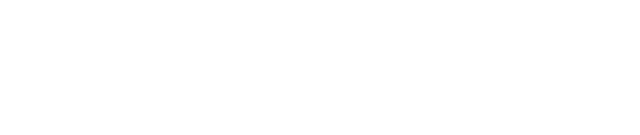
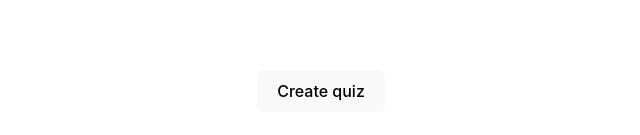
Before and after one commit to MariaPorcires/Quiztopia, a React (Vite) app in the folder Quiztopia/: page /createquiz in a window 1280 px wide. Shown: the part 309-444 px from the top of the page, without its empty margins (319-959 px from the left). Built offline with nearby package versions, Linux system fonts and the light colour scheme.

Commit message:
CreateQuiz

```diff
--- a/Quiztopia/src/views/CreateQuiz/CreateQuiz.tsx
+++ b/Quiztopia/src/views/CreateQuiz/CreateQuiz.tsx
@@ -1,11 +1,43 @@
 import './CreateQuiz.css'
 
-import { useLocation } from "react-router-dom"
+//import { useLocation } from "react-router-dom"
 
 function CreateQuiz() {
+
+
+    interface ApiQuizResponse {
+        success: boolean;
+        quizId: string;
+    }
+
+    async function handleCreatequiz() {
+        const url ='https://fk7zu3f4gj.execute-api.eu-north-1.amazonaws.com/quiz'
+        const token = localStorage.getItem("token")
+
+
+        const settings = {
+            method: 'POST',
+            body: JSON.stringify({
+                token:token
+            }),
+            headers: {
+                Authorization: `Bearer ${token}`,
+                'Content-Type' : 'application/json'
+            }
+        };
+
+        const response = await fetch(url, settings)
+        const data: ApiQuizResponse = await response.json()
+        console.log(data);
+    }
+
+
     return(
-        <></>
+        <section>
+        <button onClick={handleCreatequiz}>Create quiz</button>
+        </section>
     )
+
 }
 
 export default CreateQuiz
--- a/Quiztopia/src/views/LoginPage/LoginPage.tsx
+++ b/Quiztopia/src/views/LoginPage/LoginPage.tsx
@@ -59,7 +59,7 @@
         const response = await fetch(url, settings)
         const data: ApiSignUp = await response.json()
         console.log('nästa data: ', data);
-        localStorage.setItem("token", "eyJhbGciOiJIUzI1NiIsInR5cCI6IkpXVCJ9.eyJpZCI6IkVaejJPaHNoM3JzMzN0OTN0MDZUZiIsInVzZXJuYW1lIjoicnIiLCJpYXQiOjE2OTMzMTIzOTcsImV4cCI6MTY5MzMxNTk5N30.cR58YSNaT20cX1aPDIUShYZpPgKeVs871GlpE_pMLIM" )
+        localStorage.setItem("token", "eyJhbGciOiJIUzI1NiIsInR5cCI6IkpXVCJ9.eyJpZCI6IlF3cHh2VEx0WW0wY1YyQlVaLXFWYSIsInVzZXJuYW1lIjoidHQiLCJpYXQiOjE2OTMzODg4MTksImV4cCI6MTY5MzM5MjQxOX0.1J7WZTuNsbQLrwG4oYTR2KULyP6JnrvwTRIS3UCOKSM" )
 
         if( data.success ) {
 			navigate('/createquiz')
```
